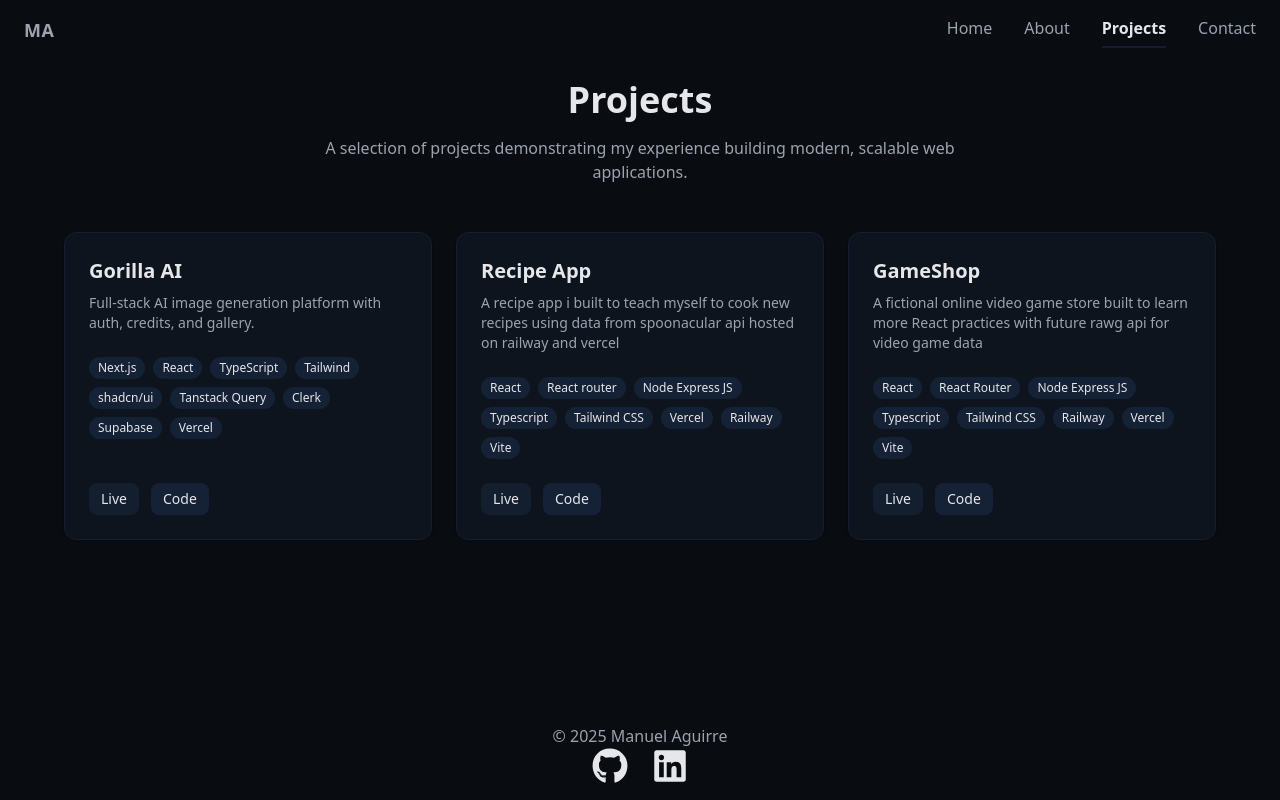
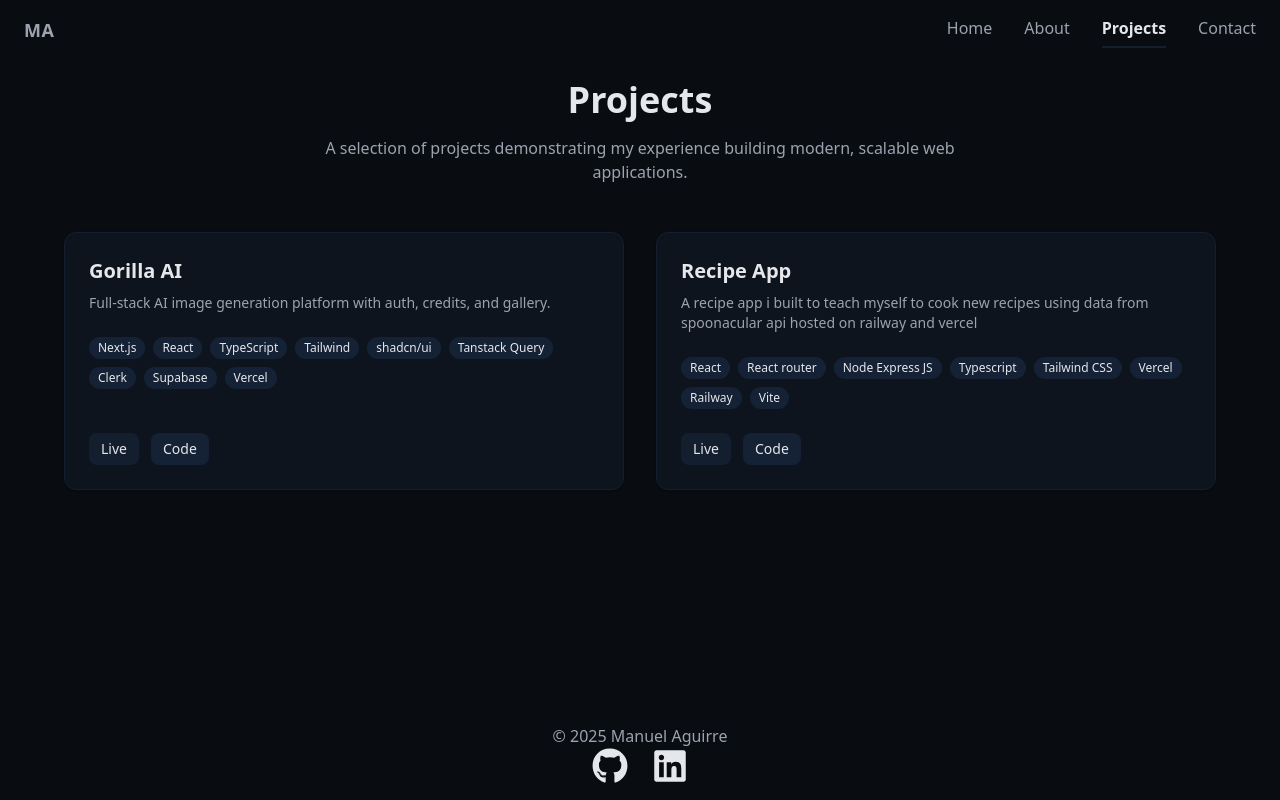
Before and after one commit to aguirreMan/updated-portfolio-website, a React (Vite) app: page /projects in a window 1280 px wide. Built offline with nearby package versions, Linux system fonts and the light colour scheme.

Commit message:
Updated my tsconfig to accept shadcn files that are defined in .tsx file

```diff
--- a/src/components/pages/Projects.jsx
+++ b/src/components/pages/Projects.jsx
@@ -35,22 +35,6 @@
             liveLink: 'https://google.com',
             githubLink: 'https://google.com'
         },
-        {
-            title: 'GameShop',
-            description: 'A fictional online video game store built to learn more React practices with future rawg api for video game data',
-            stack: [
-                'React',
-                'React Router',
-                'Node Express JS',
-                'Typescript',
-                'Tailwind CSS',
-                'Railway',
-                'Vercel',
-                'Vite'
-            ],
-            liveLink: 'https://google.com',
-            githubLink: 'https://google.com'
-        }
     ]
     return (
         <div className='min-h-screen px-6 py-20'>
@@ -65,7 +49,7 @@
                     </p>
                 </div>
 
-                <div className='grid md:grid-cols-2 lg:grid-cols-3 gap-6'>
+                <div className='grid md:grid-cols-2 lg:grid-cols-2 gap-8'>
                     {projectData.map((project) => (
                         <ProjectCard
                             key={project.title}
```
Also changed, not shown: tsconfig.json (+13 -5 lines).
